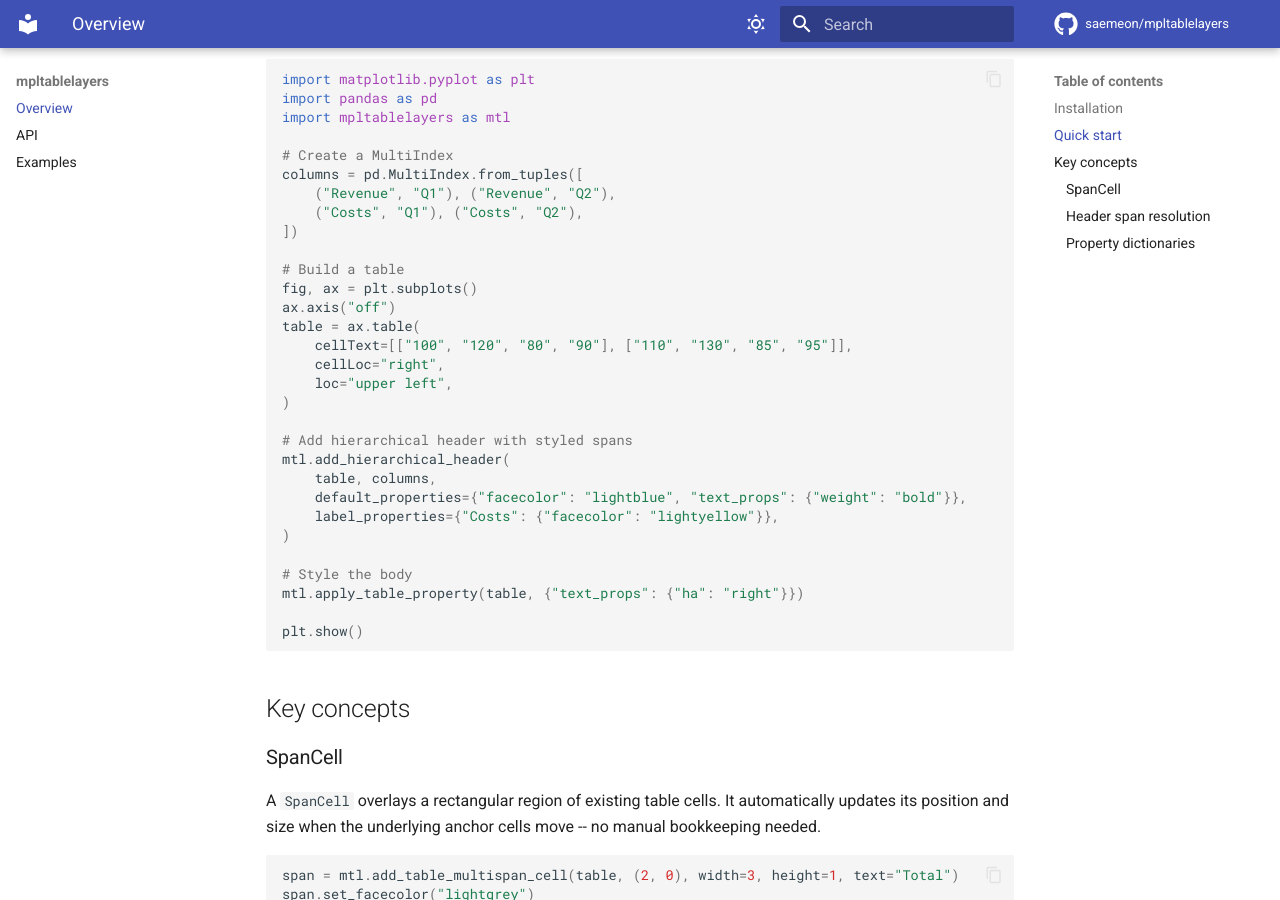
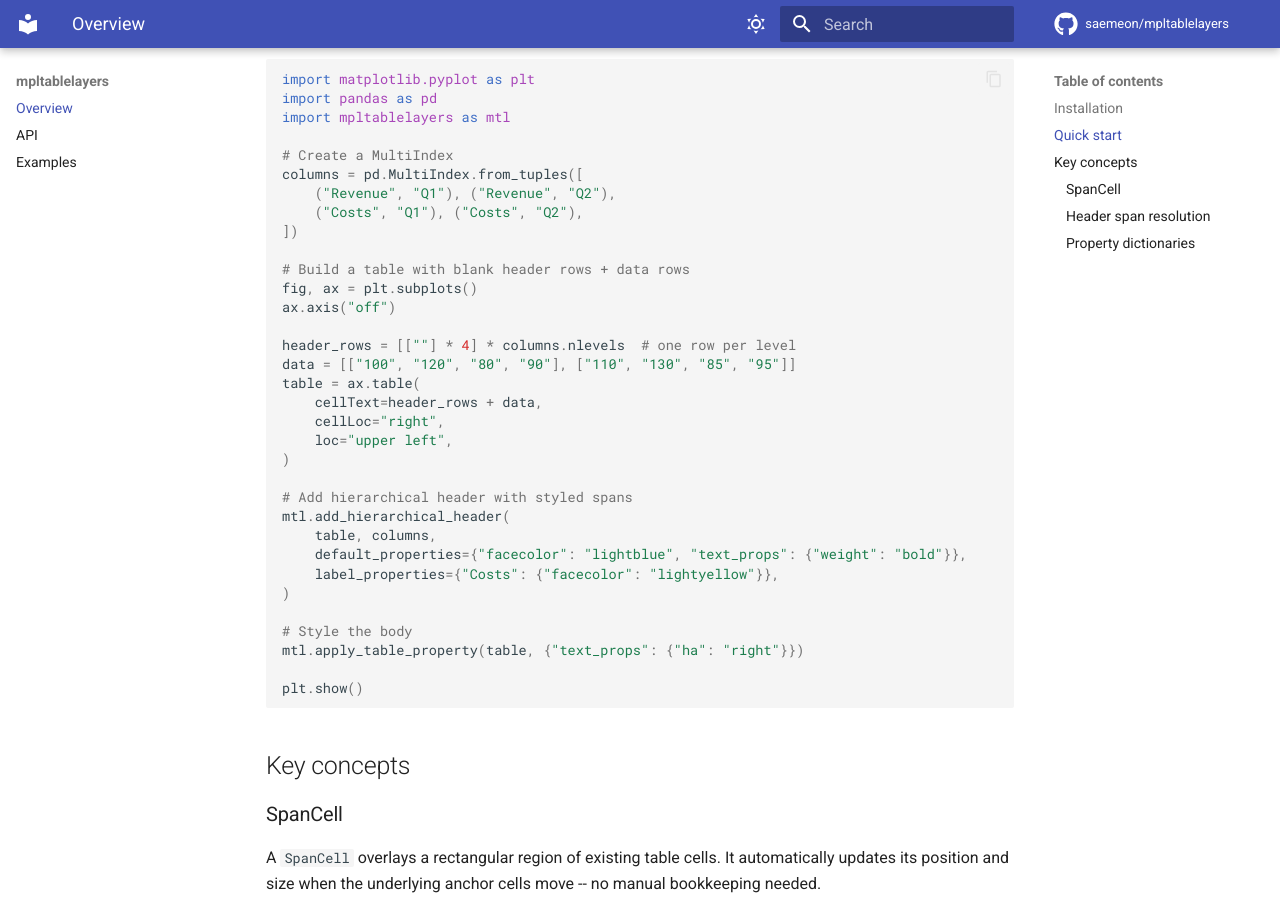
Before and after one commit to saemeon/mpltablelayers, an MkDocs documentation site: the page built from docs/index.md, in a window 1280 px wide and 900 px high, scrolled down 544 px. Built offline with MkDocs 1.6.1 and Material for MkDocs 9.7.7, drawn with Linux system fonts in a browser that asks for light colours; comment, search, counter and statistics services are not loaded; the version menu is left out.

Commit message:
Address Copilot review comments on PR #1
- Fix SpanCell docstring: standardize anchor semantics to match
  matplotlib's indexing (bottom-left / upper-right)
- Fix break_span truthiness: use `is not None` to avoid ValueError
  on pandas Index
- Precompute expanded break keys as a set before loops
- Guard custom_modifiers against None in add_hierarchical_header
- Remove redundant matplotlib.use("Agg") from test files (conftest
  already handles it)
- Fix Quick start examples in README and docs to include blank
  header rows before data rows

https://claude.ai/code/session_01Wiw63kTGsbyCSEFeXwC6pW

```diff
--- a/docs/index.md
+++ b/docs/index.md
@@ -28,11 +28,14 @@ columns = pd.MultiIndex.from_tuples([
     ("Costs", "Q1"), ("Costs", "Q2"),
 ])
 
-# Build a table
+# Build a table with blank header rows + data rows
 fig, ax = plt.subplots()
 ax.axis("off")
+
+header_rows = [[""] * 4] * columns.nlevels  # one row per level
+data = [["100", "120", "80", "90"], ["110", "130", "85", "95"]]
 table = ax.table(
-    cellText=[["100", "120", "80", "90"], ["110", "130", "85", "95"]],
+    cellText=header_rows + data,
     cellLoc="right",
     loc="upper left",
 )
```
Also changed, not shown: README.md (+5 -1 lines), 4 other files.
